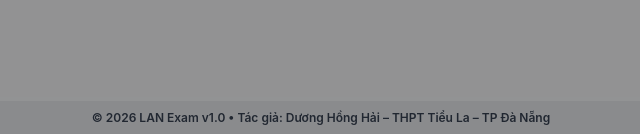
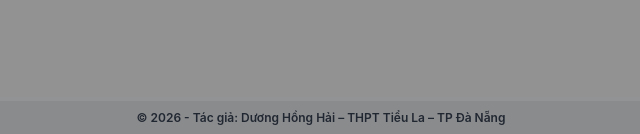
Before and after one commit to tieula/thithi-lan, a Flask app: page / in a window 1280 px wide. Shown: the part 666-800 px from the top of the page, without its empty margins (319-959 px from the left). Run offline with Flask 3, Linux system fonts and the light colour scheme.

Commit message:
Update index.html

```diff
--- a/templates/index.html
+++ b/templates/index.html
@@ -113,7 +113,7 @@
     </div>
 
 <footer class="text-center py-2 text-xs text-gray-700 font-semibold border-t bg-gray-200">
-    © 2026 LAN Exam v1.0 • Tác giả: Dương Hồng Hải – THPT Tiểu La – TP Đà Nẵng
+    © 2026 - Tác giả: Dương Hồng Hải – THPT Tiểu La – TP Đà Nẵng
 </footer>
 
     <!-- MODAL CẤU HÌNH -->
```
